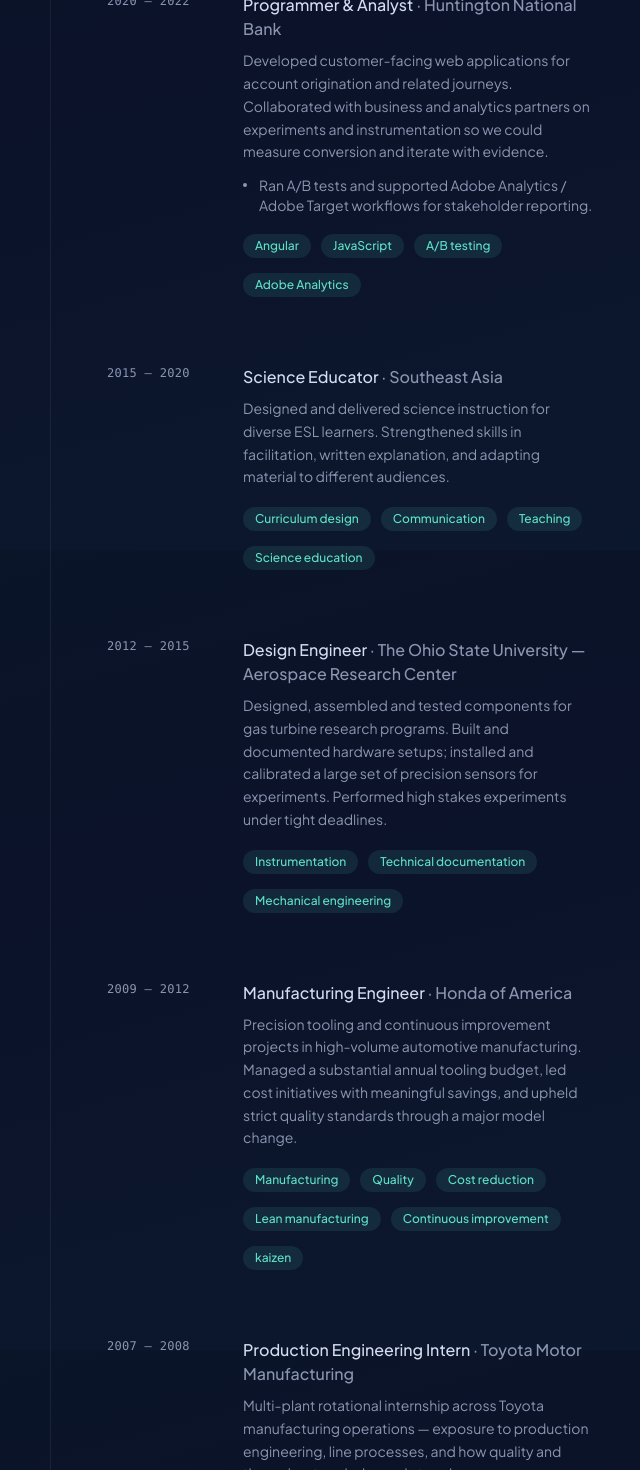
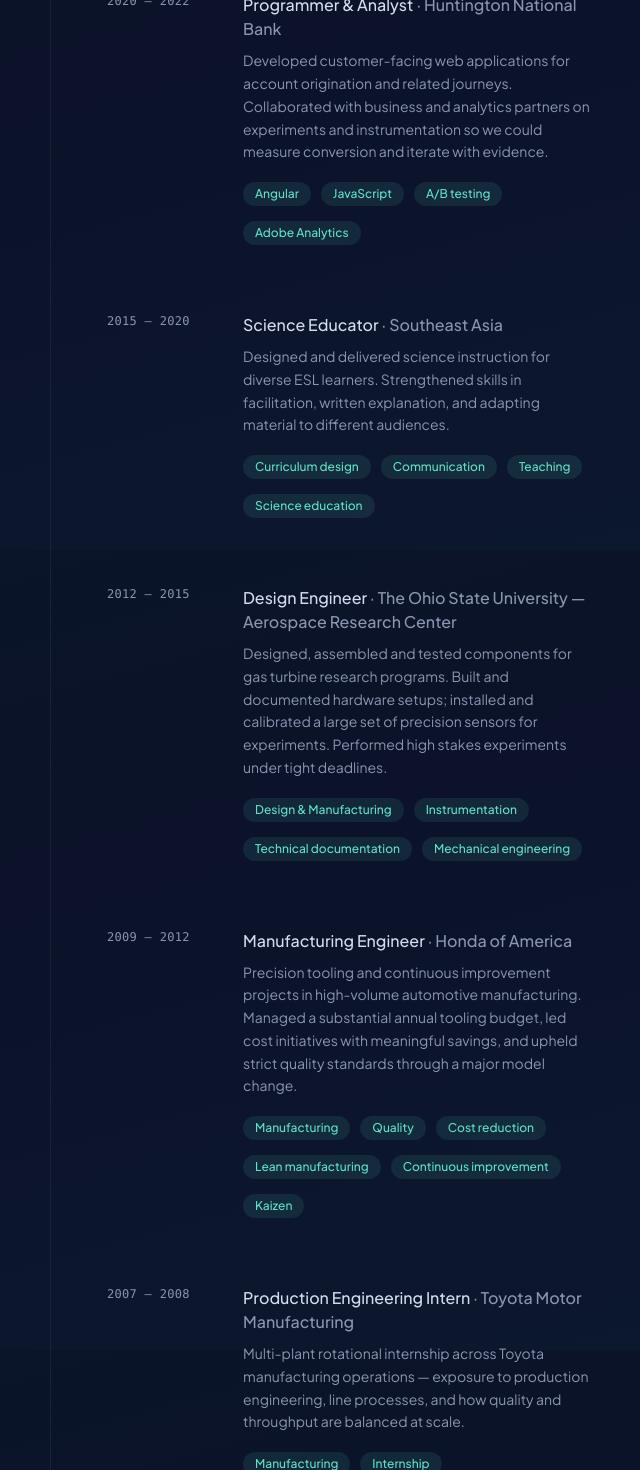
Before and after one commit to JonnyLutz/PortfolioJonnyLutz, a React (Vite) app: page / in a window 1280 px wide. Shown: the part 1050-2520 px from the top of the page, without its empty margins (526-1166 px from the left). Built offline with nearby package versions, Linux system fonts and the light colour scheme.

Commit message:
Minor copy edits

```diff
--- a/src/content/site.ts
+++ b/src/content/site.ts
@@ -57,9 +57,7 @@ export const site = {
       company: 'Huntington National Bank',
       summary:
         'Developed customer-facing web applications for account origination and related journeys. Collaborated with business and analytics partners on experiments and instrumentation so we could measure conversion and iterate with evidence.',
-      bullets: [
-        'Ran A/B tests and supported Adobe Analytics / Adobe Target workflows for stakeholder reporting.',
-      ],
+      bullets: [],
       stack: ['Angular', 'JavaScript', 'A/B testing', 'Adobe Analytics'],
     },
     {
@@ -78,7 +76,7 @@ export const site = {
       summary:
         'Designed, assembled and tested components for gas turbine research programs. Built and documented hardware setups; installed and calibrated a large set of precision sensors for experiments.  Performed high stakes experiments under tight deadlines.',
       bullets: [],
-      stack: ['Instrumentation', 'Technical documentation', 'Mechanical engineering'],
+      stack: ['Design & Manufacturing', 'Instrumentation', 'Technical documentation', 'Mechanical engineering'],
     },
     {
       period: '2009 — 2012',
@@ -87,7 +85,7 @@ export const site = {
       summary:
         'Precision tooling and continuous improvement projects in high-volume automotive manufacturing. Managed a substantial annual tooling budget, led cost initiatives with meaningful savings, and upheld strict quality standards through a major model change.',
       bullets: [],
-      stack: ['Manufacturing', 'Quality', 'Cost reduction', 'Lean manufacturing', 'Continuous improvement', 'kaizen'],
+      stack: ['Manufacturing', 'Quality', 'Cost reduction', 'Lean manufacturing', 'Continuous improvement', 'Kaizen'],
     },
     {
       period: '2007 — 2008',
```
